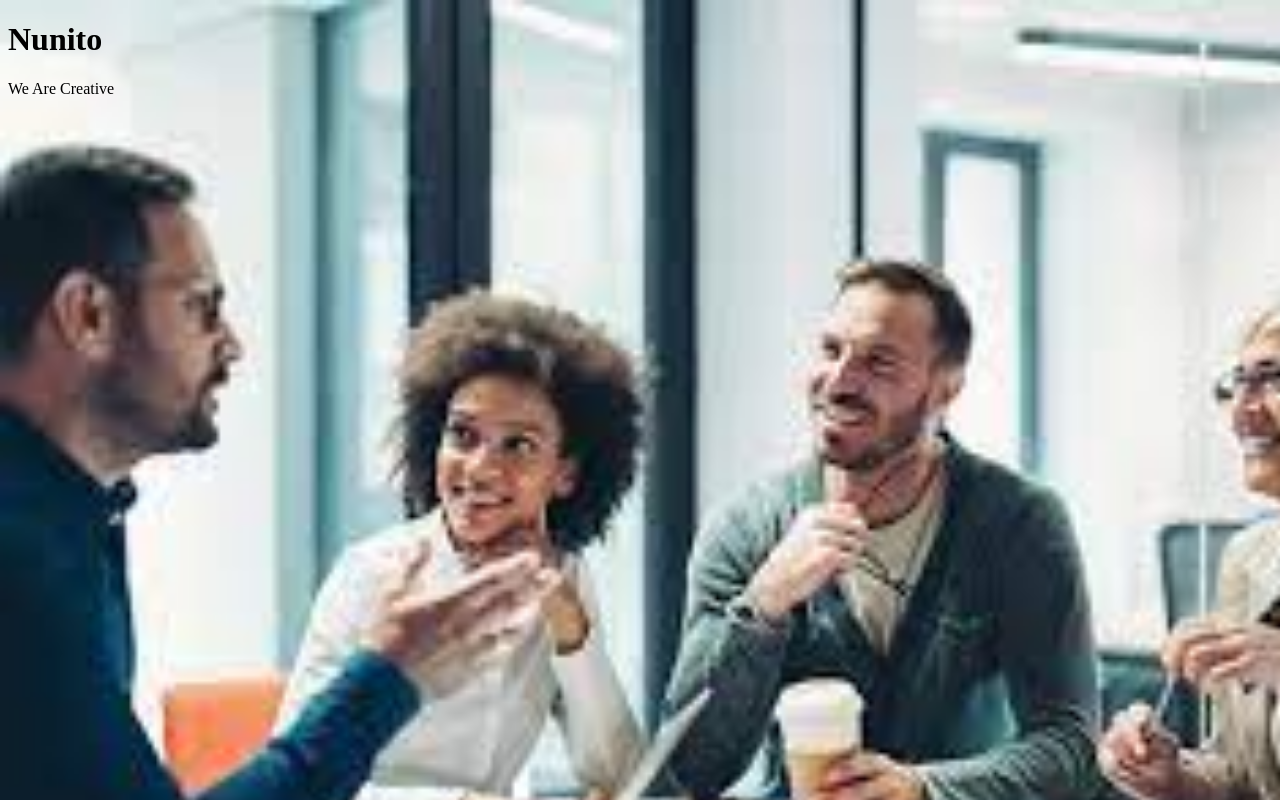
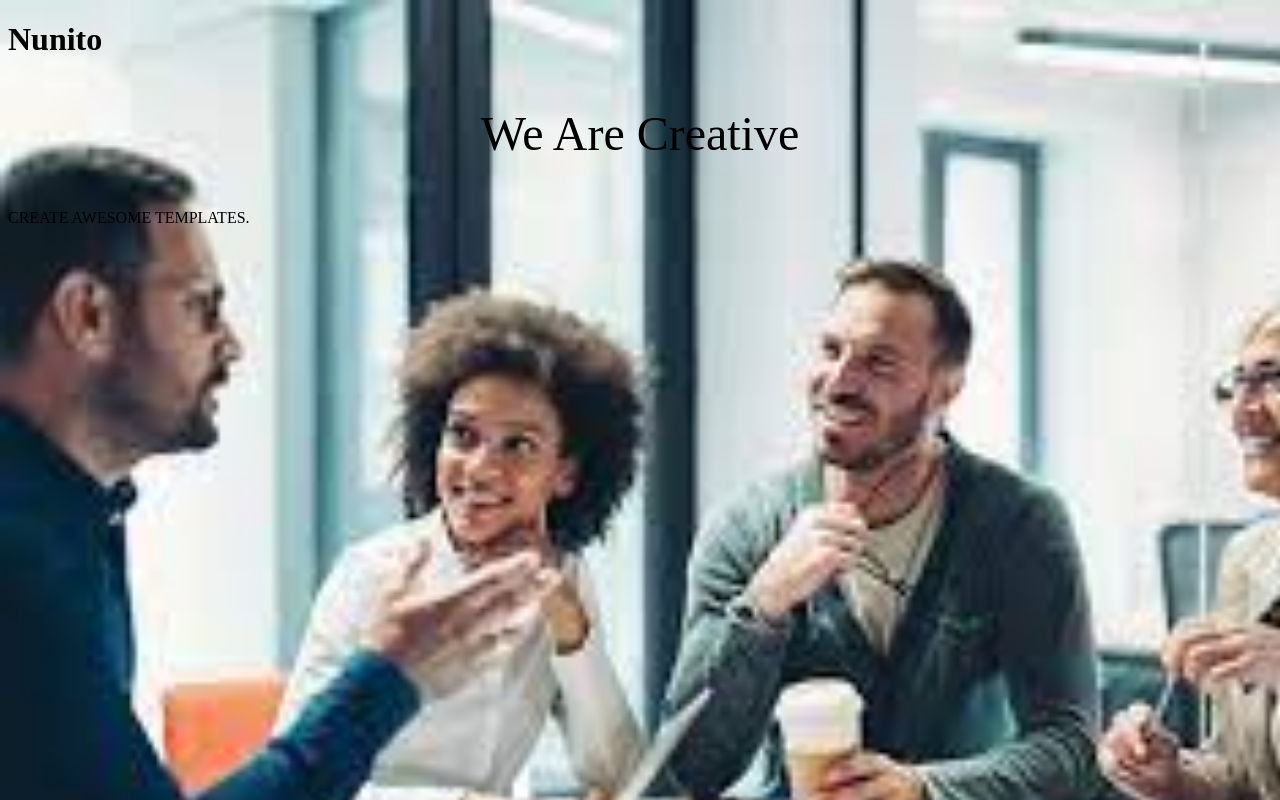
Before and after one commit to ShamiSiby/Nunito-Responsive-Boot-strap, a plain HTML site: page index.html in a window 1280 px wide. Drawn offline with Linux system fonts and the light colour scheme.

Commit message:
create class with text-align,font-size

```diff
--- a/index.html
+++ b/index.html
@@ -10,7 +10,8 @@
 <body>
 <h1>Nunito</h1>
  <div>
-<p class="create">We Are Creative</p>
+  <p class="create">We Are Creative</p>
+  <span class="temp">CREATE AWESOME TEMPLATES.</span>
  </div>
 
 </body>
--- a/styles.css
+++ b/styles.css
@@ -5,3 +5,14 @@ body {
     background-size: 1500px 1000px;
     filter: none;
    }
+
+.create{
+    text-align: center;
+    font-size: 48px;
+    text-align: center;
+
+}
+.temp {
+
+
+}
```
